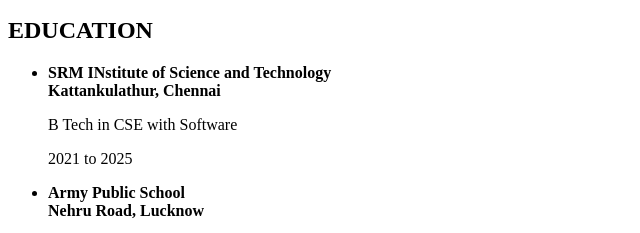
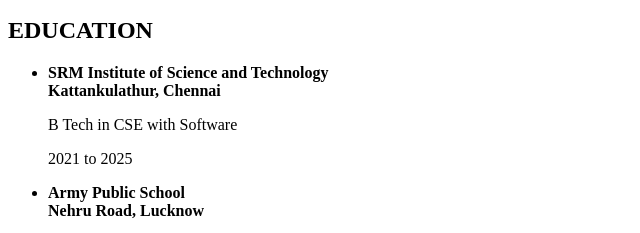
Before and after one commit to ys2723/Portfolio_Website, a plain HTML site: page index.html in a window 1280 px wide. Shown: the part 345-578 px from the top of the page, 0-640 px from the left. Drawn offline with Linux system fonts and the light colour scheme.

Commit message:
Third Commit

```diff
--- a/index.html
+++ b/index.html
@@ -19,7 +19,7 @@
 <h2>EDUCATION</h2>
 <ul>
      <li>
-         <p><b>SRM INstitute of Science and Technology <br> Kattankulathur, Chennai</b></p>
+         <p><b>SRM Institute of Science and Technology <br> Kattankulathur, Chennai</b></p>
          <p>B Tech in CSE with Software</p>
          <p>2021 to 2025</p>
      </li>
```
